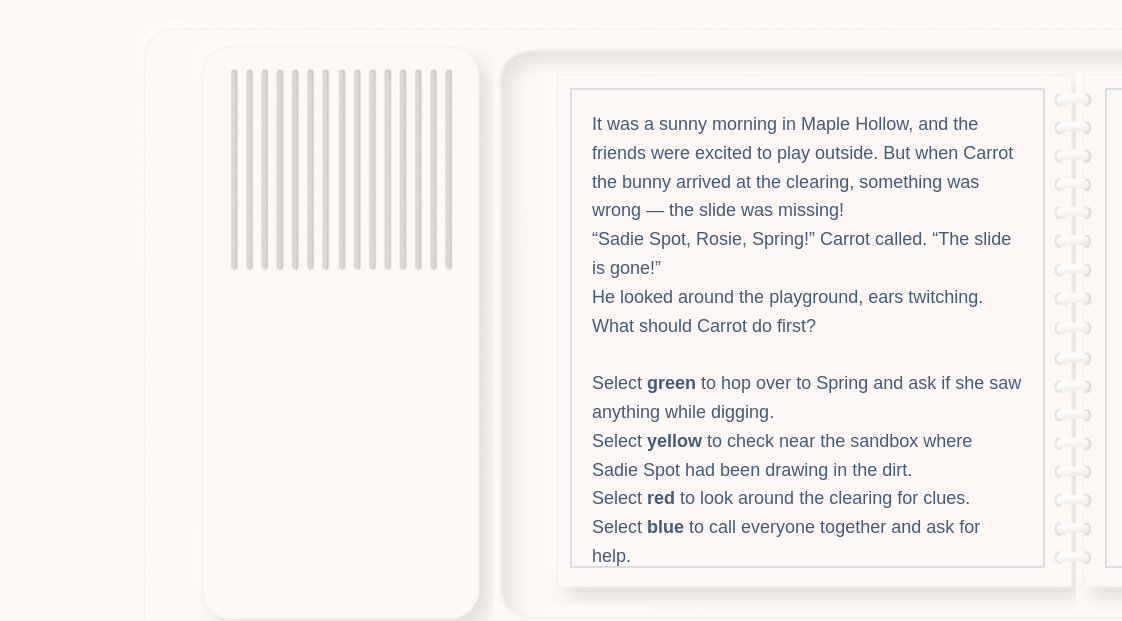
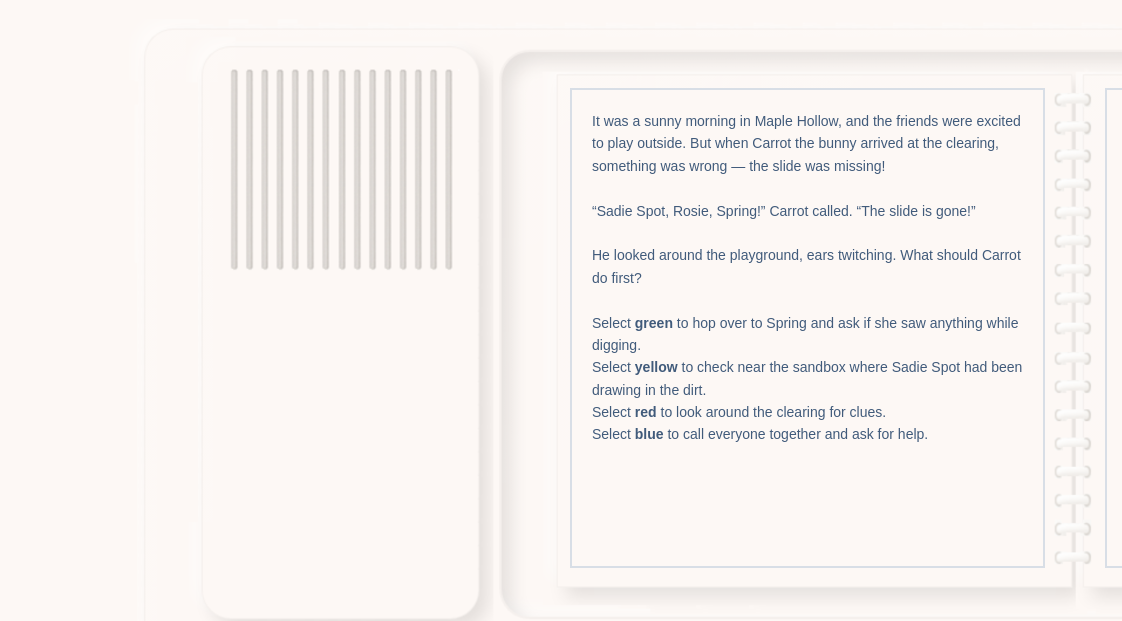
Before and after one commit to ErikaRS/talk_n_play_sim, a plain HTML site: page public/index.html in a window 1280 px wide. Shown: the part 87-708 px from the top of the page, 0-1122 px from the left. Drawn offline with Linux system fonts and the light colour scheme; grey boxes are pictures that could not be loaded.

Commit message:
Update style.css and story content

```diff
--- a/public/css/style.css
+++ b/public/css/style.css
@@ -66,7 +66,7 @@ h1 {
 }
 
 .left-page p {
-    font-size: 18px;
+    font-size: 14px;
     line-height: 1.6;
     color: #415b7b;
     user-select: text;
```
Also changed, not shown: public/stories/The_Great_Playground_Mystery/The_Great_Playground_Mystery.md (+3 -2 lines).
